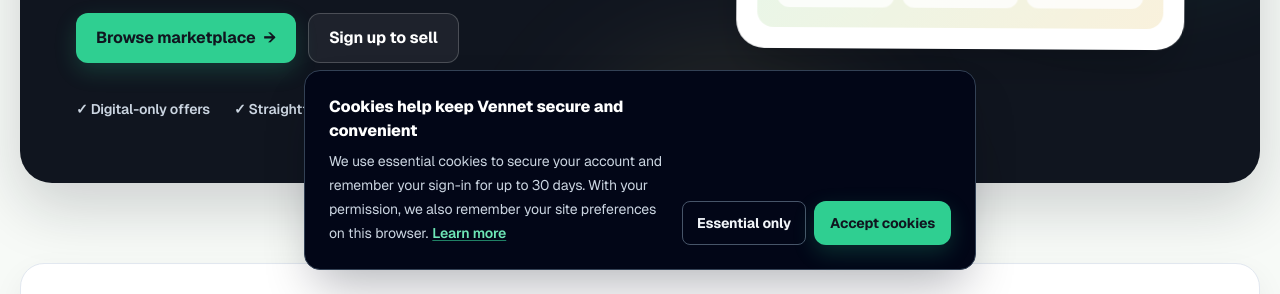
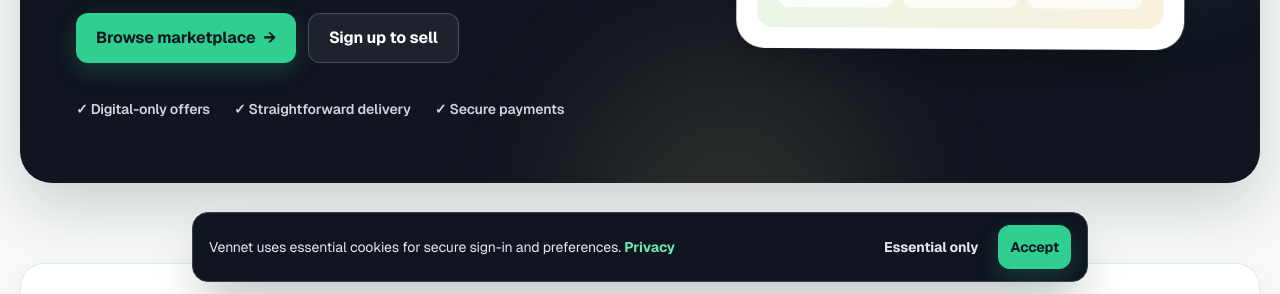
Before and after one commit to MagroOwner/Vennet, a Next.js app: page / in a window 1280 px wide. Shown: the part 506-800 px from the top of the page. Built offline with nearby package versions, Linux system fonts and the light colour scheme; no server answers; the database is empty.

Commit message:
style: reduce cookie consent banner footprint

```diff
--- a/src/components/CookieConsent.tsx
+++ b/src/components/CookieConsent.tsx
@@ -12,43 +12,8 @@ function saveConsent(choice: "accepted" | "essential") {
 
 export function CookieConsent() {
   const [visible, setVisible] = useState(false);
-
-  useEffect(() => {
-    setVisible(!document.cookie.split("; ").some((cookie) => cookie.startsWith(`${CONSENT_COOKIE}=`)));
-  }, []);
-
+  useEffect(() => { setVisible(!document.cookie.split("; ").some((cookie) => cookie.startsWith(`${CONSENT_COOKIE}=`))); }, []);
   if (!visible) return null;
 
-  return (
-    <section
-      className="fixed inset-x-4 bottom-4 z-[60] mx-auto max-w-2xl rounded-2xl border border-slate-700 bg-slate-950 p-5 shadow-2xl shadow-slate-950/30 sm:bottom-6 sm:p-6"
-      aria-label="Cookie preferences"
-    >
-      <div className="flex flex-col gap-4 sm:flex-row sm:items-end sm:justify-between">
-        <div className="max-w-lg">
-          <h2 className="text-base font-extrabold text-white">Cookies help keep Vennet secure and convenient</h2>
-          <p className="mt-1.5 text-sm leading-6 text-slate-300">
-            We use essential cookies to secure your account and remember your sign-in for up to 30 days. With your permission, we also remember your site preferences on this browser.
-            <Link href="/terms" className="ml-1 font-semibold text-emerald-300 underline decoration-emerald-400/60 underline-offset-2 hover:text-emerald-200">Learn more</Link>
-          </p>
-        </div>
-        <div className="flex shrink-0 flex-wrap gap-2">
-          <button
-            type="button"
-            onClick={() => { saveConsent("essential"); setVisible(false); }}
-            className="rounded-lg border border-slate-600 px-3.5 py-2 text-sm font-bold text-slate-100 transition hover:border-slate-400 hover:bg-slate-800"
-          >
-            Essential only
-          </button>
-          <button
-            type="button"
-            onClick={() => { saveConsent("accepted"); setVisible(false); }}
-            className="button-primary px-4 py-2 text-sm"
-          >
-            Accept cookies
-          </button>
-        </div>
-      </div>
-    </section>
-  );
+  return <section className="fixed inset-x-3 bottom-3 z-[60] mx-auto max-w-4xl rounded-2xl border border-slate-700 bg-[#10151f] px-4 py-3 shadow-2xl shadow-slate-950/30" aria-label="Cookie preferences"><div className="flex flex-col gap-3 sm:flex-row sm:items-center sm:justify-between"><p className="text-sm text-slate-200">Vennet uses essential cookies for secure sign-in and preferences. <Link href="/privacy" className="font-bold text-emerald-300 hover:text-emerald-200">Privacy</Link></p><div className="flex shrink-0 gap-2"><button type="button" onClick={() => { saveConsent("essential"); setVisible(false); }} className="rounded-lg px-3 py-2 text-sm font-bold text-slate-200 hover:bg-white/10">Essential only</button><button type="button" onClick={() => { saveConsent("accepted"); setVisible(false); }} className="button-primary px-3 py-2 text-sm">Accept</button></div></div></section>;
 }
```
